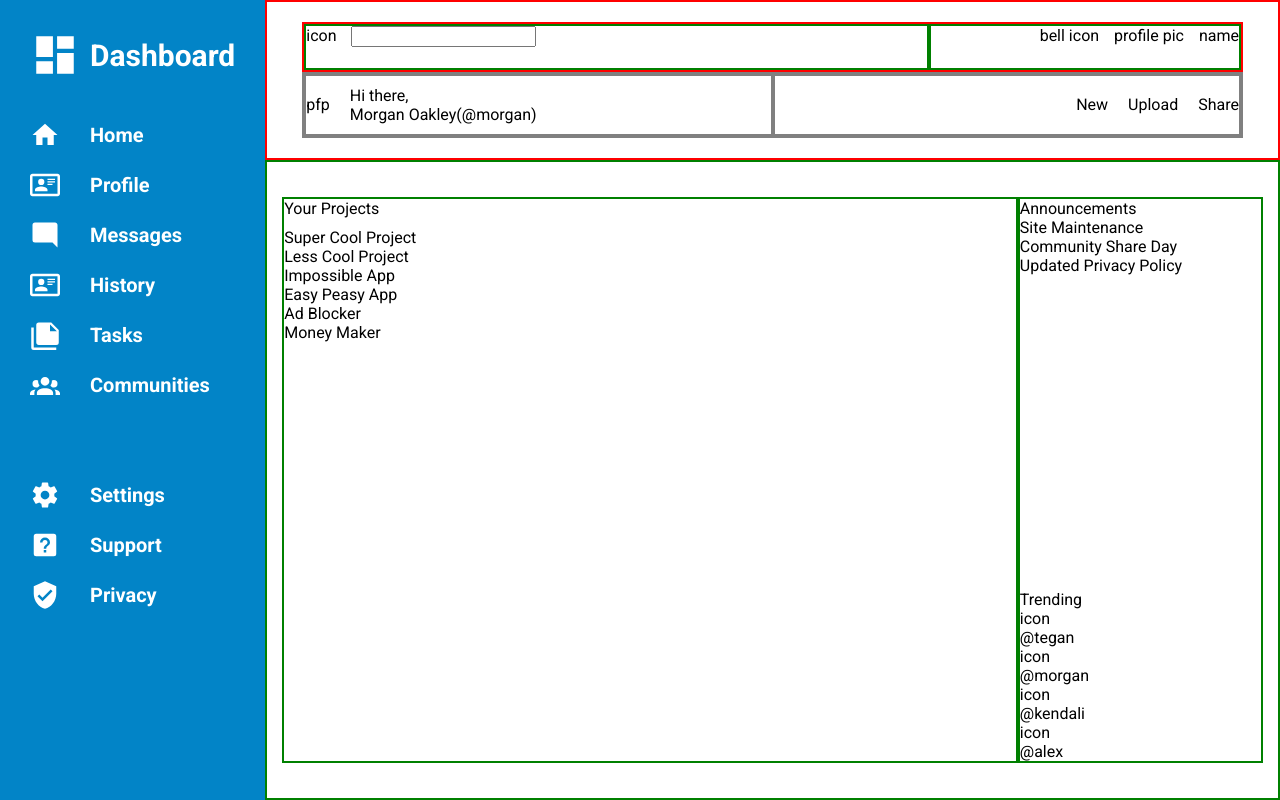
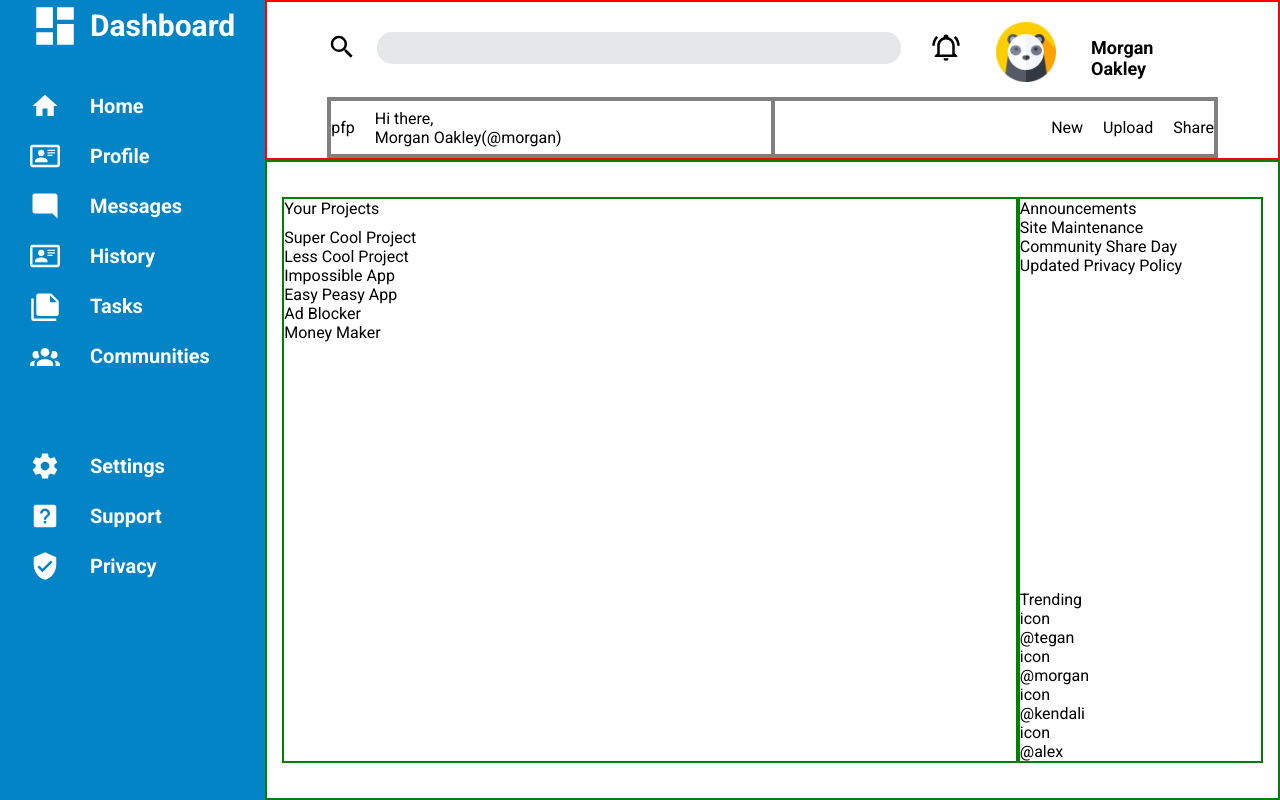
Before and after one commit to v-sudo29/admin-dashboard, a website: page index.html in a window 1280 px wide. Drawn offline with Linux system fonts and the light colour scheme.

Commit message:
Style top half header

```diff
--- a/index.html
+++ b/index.html
@@ -57,13 +57,21 @@
     <div class="header-container">
         <div class="header-top">
             <div class="icon-search-bar">
-                <div>icon</div>
-                <div><input type="text" id="search-bar" name="search"></div>
+                <div class="search-icon-container">
+                    <svg id="search-icon" xmlns="http://www.w3.org/2000/svg" viewBox="0 0 24 24"><path d="M9.5,3A6.5,6.5 0 0,1 16,9.5C16,11.11 15.41,12.59 14.44,13.73L14.71,14H15.5L20.5,19L19,20.5L14,15.5V14.71L13.73,14.44C12.59,15.41 11.11,16 9.5,16A6.5,6.5 0 0,1 3,9.5A6.5,6.5 0 0,1 9.5,3M9.5,5C7,5 5,7 5,9.5C5,12 7,14 9.5,14C12,14 14,12 14,9.5C14,7 12,5 9.5,5Z" /></svg>
+                </div>
+                <div class="search-bar-container">
+                    <form action="" method="post">
+                        <input type="text" id="search-bar" name="search">
+                    </form>
+                </div>
             </div>
             <div class="notification-picture-name">
-                <div>bell icon</div>
-                <div>profile pic</div>
-                <div>name</div>
+                <div id="notifications-icon" class="top-right">
+                    <svg xmlns="http://www.w3.org/2000/svg" viewBox="0 0 24 24"><path d="M10,21H14A2,2 0 0,1 12,23A2,2 0 0,1 10,21M21,19V20H3V19L5,17V11C5,7.9 7.03,5.17 10,4.29C10,4.19 10,4.1 10,4A2,2 0 0,1 12,2A2,2 0 0,1 14,4C14,4.1 14,4.19 14,4.29C16.97,5.17 19,7.9 19,11V17L21,19M17,11A5,5 0 0,0 12,6A5,5 0 0,0 7,11V18H17V11M19.75,3.19L18.33,4.61C20.04,6.3 21,8.6 21,11H23C23,8.07 21.84,5.25 19.75,3.19M1,11H3C3,8.6 3.96,6.3 5.67,4.61L4.25,3.19C2.16,5.25 1,8.07 1,11Z" /></svg>
+                </div>
+                <img class="top-right" src="icons/panda.png" alt="panda-icon">
+                <div id="top-right-name" class="top-right">Morgan Oakley</div>
             </div>
         </div>
         <div class="header-bottom">
--- a/style.css
+++ b/style.css
@@ -26,7 +26,7 @@ body {
 
     display: grid;
     grid-template-rows: 1fr 3fr 8fr;
-    padding: 30px;
+    padding: 0px 30px;
 
     background-color: #0284c7;
 }
@@ -50,7 +50,6 @@ body {
     /* Top Nav Links */
     svg {
         width: 30px;
-        fill: white;
     }
 
     .nav-links1 {
@@ -73,6 +72,12 @@ body {
         color: white;
     }
 
+    .nav-links1 > div > svg,
+    .nav-links2 > div > svg,
+    #dashboard-icon {
+        fill: white;
+    }
+
 
     /* Bottom Nav Links */
     .nav-links2 {
@@ -83,32 +88,69 @@ body {
 .header-container {
     border: 2px solid red;
 
-    padding: 20px 35px;
+    padding: 0px 60px;
     display: grid;
 }
 
     /* Top Half */
     .header-top {
-        border: 2px solid red;
-
         display: grid;
         grid-template-columns: 2fr 1fr;
+        padding-top: 20px;
+        column-gap: 30px;
     }
 
         /* Search Bar */
         .icon-search-bar {
-            border: 2px solid green;
+            display: flex;
+            gap: 20px;
+            padding-top: 10px;
+        }
 
-            display: flex;
-            gap: 15px;
+        .search-bar-container {
+            flex: 1;
+            max-width: 100%;
+            padding: 0;
+        }
+
+        input {
+            appearance: none;
+            border: none;
+            -webkit-appearance: none;
+            -ms-appearance: none;
+            -moz-appearance: none;
+
+            background-color: #e5e7eb;
+            border-radius: 15px;
+            line-height: 2rem;
+            width: 100%;
+            padding: 0 10px;
+            font-size: 17px;
+
         }
 
         /* Notification Pfp Name */
         .notification-picture-name {
-            border: 2px solid green;
             display: flex;
             justify-content: flex-end;
-            gap: 15px;
+            align-items: flex-start;
+            gap: 35px;
+            padding-right: 15px;
+        }
+
+        #notifications-icon {
+            padding-top: 10px;
+        }
+
+        img {
+            width: 60px;
+            height: 60px;
+        }
+
+        #top-right-name {
+            font-size: 18px;
+            font-weight: 700;
+            padding-top: 15px;
         }
 
     /* Bottom Half */
```
Also changed, not shown: icons/notification.svg (added), icons/panda.png (added), icons/search.svg (added).
